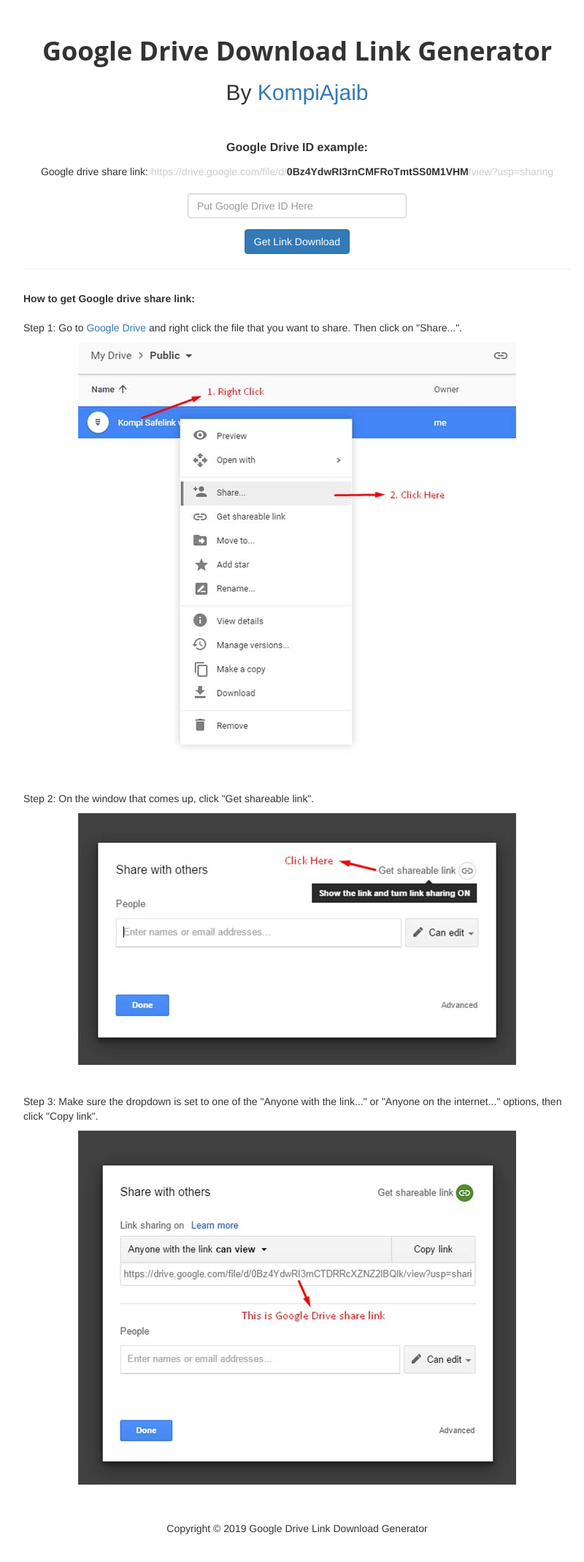
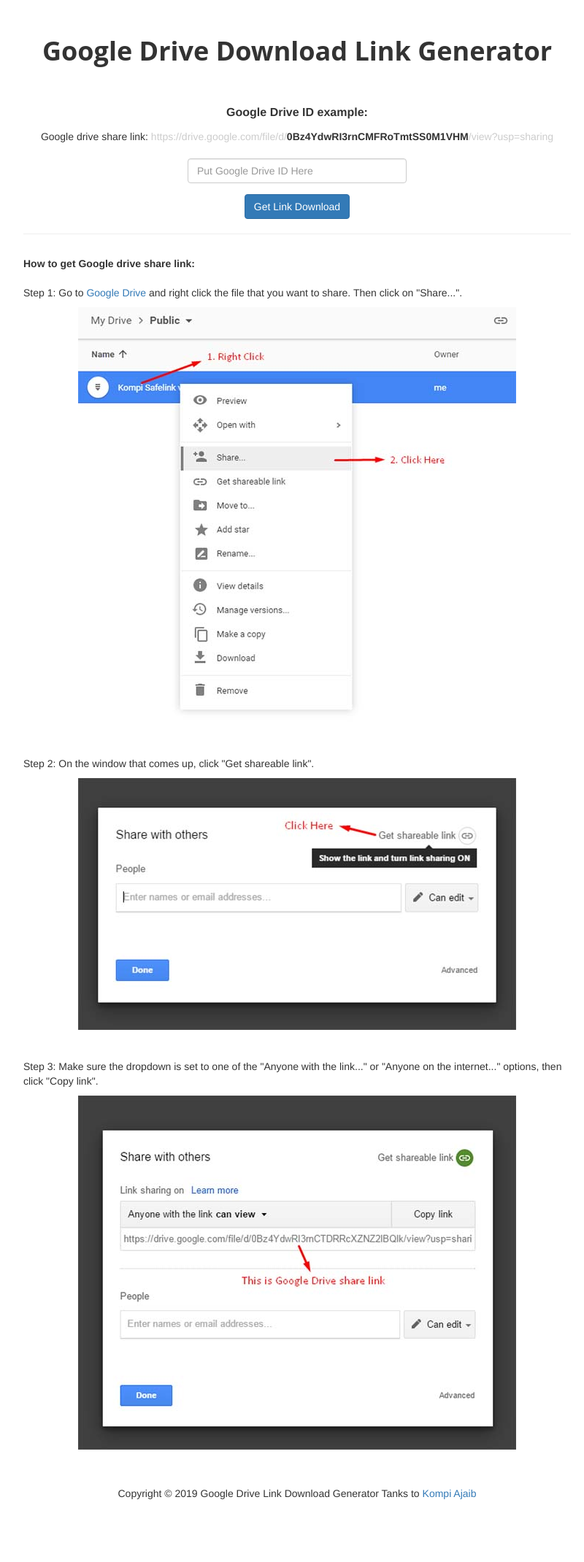
Before and after one commit to usernamepersonall/blog, a plain HTML site: page D_generator/index.html in a window 1280 px wide. Shown: the whole page at 73% size, without its empty margins (233-1033 px from the left). After the commit the page ends 2106 px from the top, so only its background shows below. Drawn offline with nearby package versions, Linux system fonts and the light colour scheme.

Commit message:
Update index.html

```diff
--- a/D_generator/index.html
+++ b/D_generator/index.html
@@ -11,7 +11,6 @@
 <body>
 <div id="page_content">
   <h1>Google Drive Download Link Generator</h1>
-  <h2>By <a href="http://www.kompiajaib.com/" title="Kompi Ajaib">KompiAjaib</a></h2>
   <div class="container">
     <div class="row">
       <form>
@@ -61,6 +60,7 @@
 
   <div class="footer">
     Copyright &#169; <script>document.write((new Date()).getFullYear());</script> Google Drive Link Download Generator
+    Tanks to <a href='www.kompiajaib.com/' title='kompi ajaib'>Kompi Ajaib</a>
   </div>
 </div>
 
```
